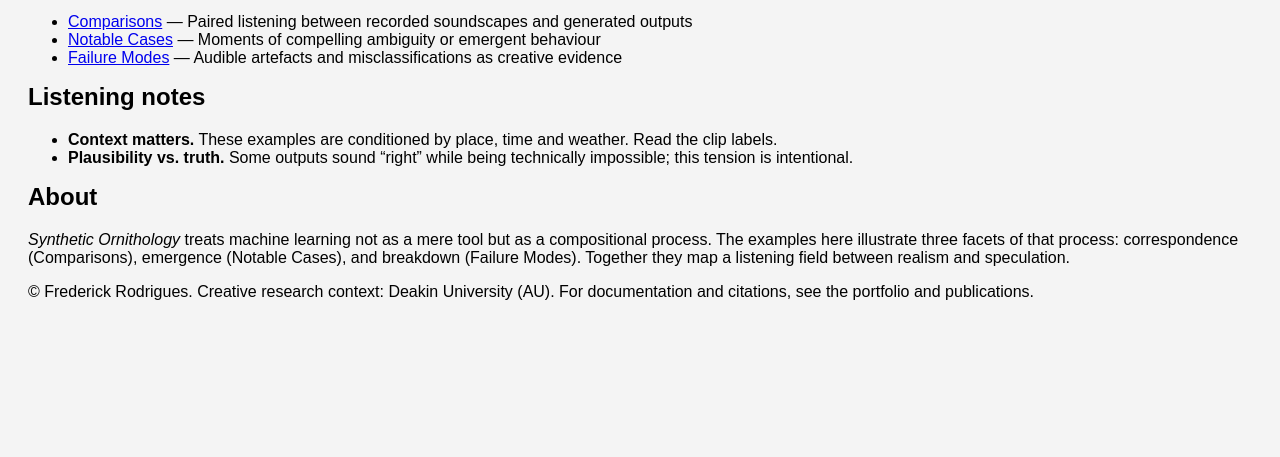
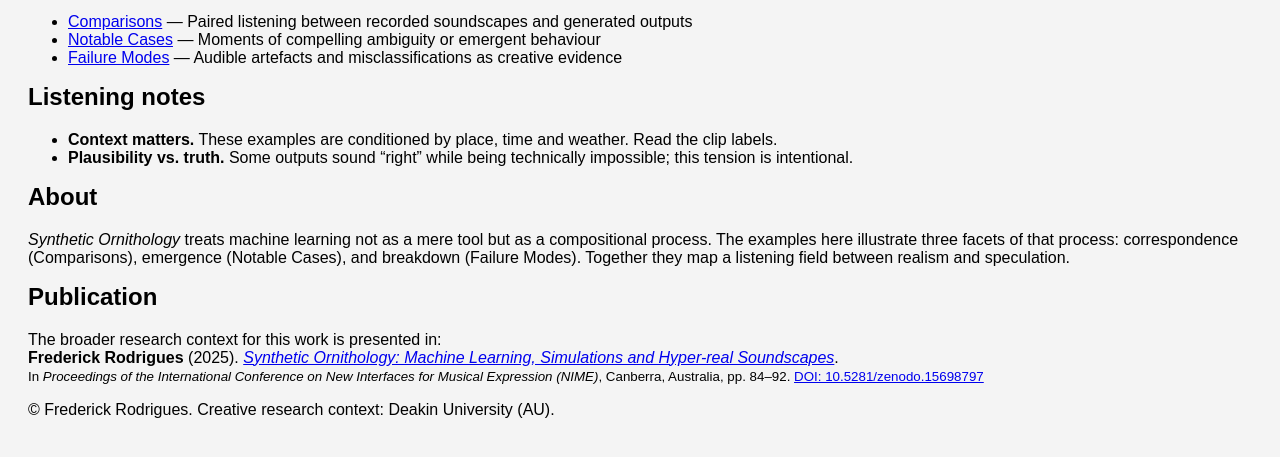
Before and after one commit to fred-dev/Synthetic_ornithology_results, a plain HTML site: page index.html in a window 1280 px wide. Shown: the part 165-622 px from the top of the page. Drawn offline with Linux system fonts and the light colour scheme.

Commit message:
fixed refernce

```diff
--- a/index.html
+++ b/index.html
@@ -44,10 +44,25 @@
     </p>
   </section>
 
+  <section aria-labelledby="publication">
+    <h2 id="publication">Publication</h2>
+    <p>
+      The broader research context for this work is presented in:
+      <br><strong>Frederick Rodrigues</strong> (2025).
+      <em><a href="http://nime.org/proceedings/2025/nime2025_12.pdf" target="_blank" rel="noopener noreferrer">
+        Synthetic Ornithology: Machine Learning, Simulations and Hyper-real Soundscapes</a></em>.
+      <br>
+      <small>
+        In <em>Proceedings of the International Conference on New Interfaces for Musical Expression (NIME)</em>,
+        Canberra, Australia, pp.&nbsp;84–92.
+        <a href="https://doi.org/10.5281/zenodo.15698797" target="_blank" rel="noopener noreferrer">DOI: 10.5281/zenodo.15698797</a>
+      </small>
+    </p>
+  </section>
+
   <footer>
     <p>
-      © Frederick Rodrigues. Creative research context: Deakin University (AU). For documentation and citations, see the portfolio and publications.
-    </p>
+      © Frederick Rodrigues. Creative research context: Deakin University (AU).
   </footer>
 
 </body>
```
